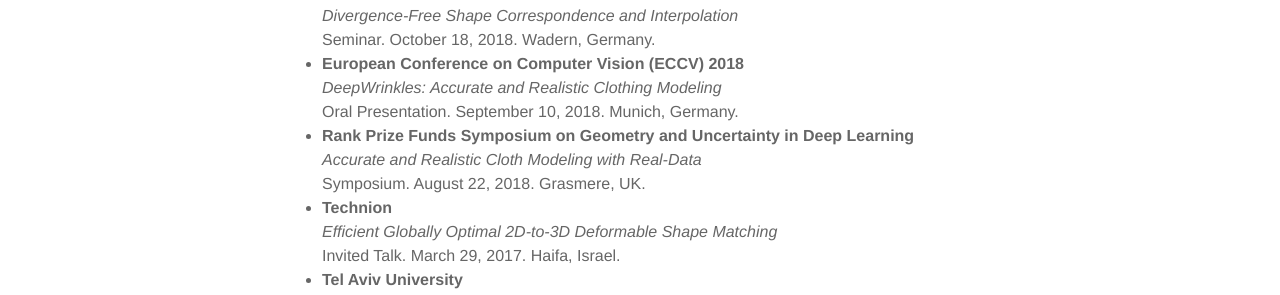
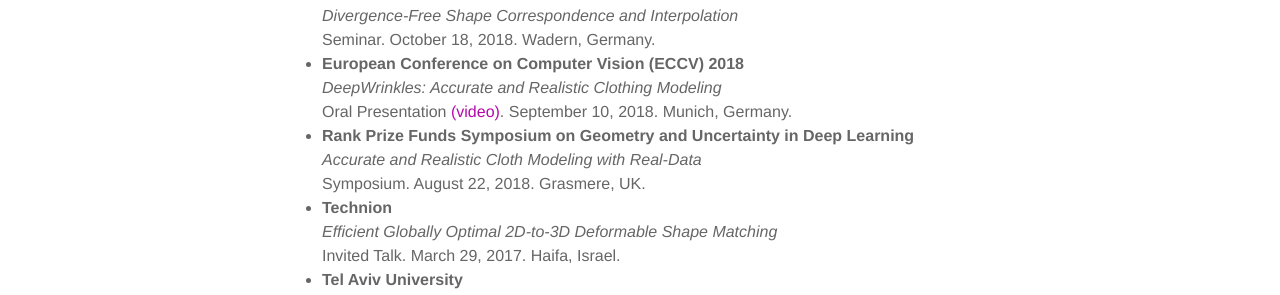
Before and after one commit to zorah/zorah.github.io, a Jekyll site: the page built from _pages/academia.md, in a window 1280 px wide and 900 px high, scrolled down 368 px. Shown: the part 157-452 px from the top of the window. Built offline with Jekyll 4.4.1, drawn with Linux system fonts in a browser that asks for light colours; nearby versions of some CDN libraries.

Commit message:
some updates

```diff
--- a/_pages/academia.md
+++ b/_pages/academia.md
@@ -21,7 +21,7 @@
    Seminar. October 18, 2018. Wadern, Germany.
 * **European Conference on Computer Vision (ECCV) 2018**
    *DeepWrinkles: Accurate and Realistic Clothing Modeling*
-   Oral Presentation. September 10, 2018. Munich, Germany.
+   Oral Presentation [(video)](https://www.youtube.com/watch?v=g2hmNE1AxjQ&list=PLqHzsfkXuhrvsjPdysCD72D9iFLH-VFgT&index=4). September 10, 2018. Munich, Germany.
 * **Rank Prize Funds Symposium on Geometry and Uncertainty in Deep Learning**
    *Accurate and Realistic Cloth Modeling with Real-Data*
    Symposium. August 22, 2018. Grasmere, UK.
```
Also changed, not shown: _pages/publications.md (+1 -0 lines), assets/img/eisenberger2019divfree.png (added), 1 other file.
